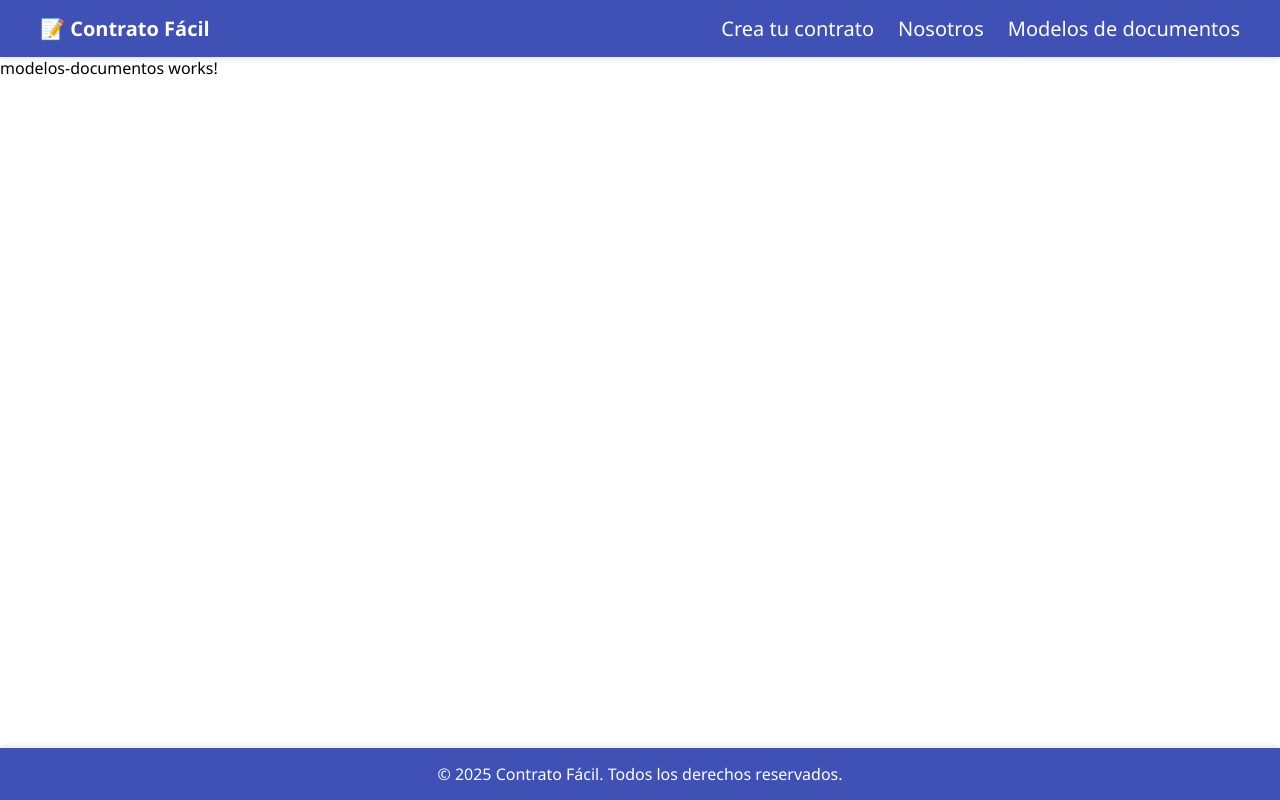
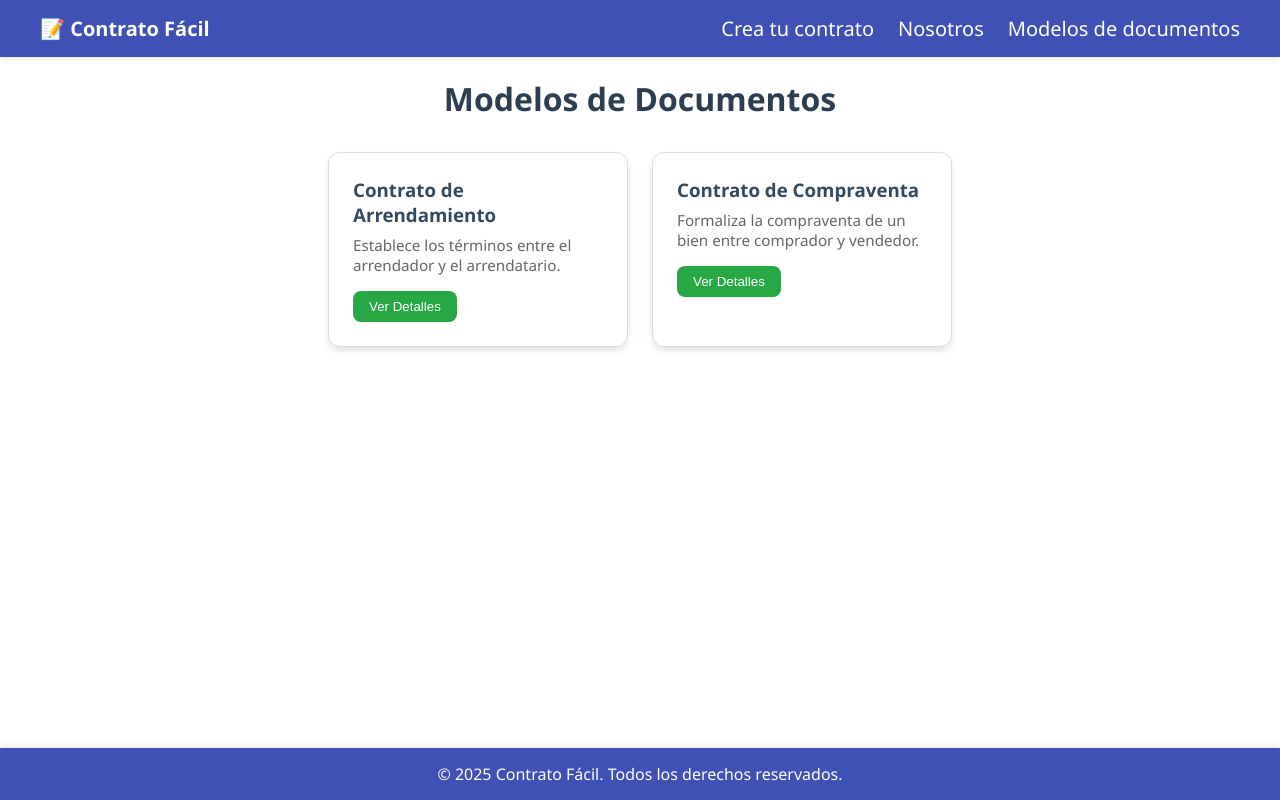
Before and after one commit to dayanaArmasB/pdf-transform, an Angular app: page /modelos in a window 1280 px wide. Built offline with nearby package versions, Linux system fonts and the light colour scheme.

Commit message:
implementacion del componente modelos v1

```diff
--- a/src/app/Components/modelos-documentos/modelos-documentos.component.css
+++ b/src/app/Components/modelos-documentos/modelos-documentos.component.css
@@ -0,0 +1,55 @@
+.titulo-modelos {
+  padding-top: 20px;
+  text-align: center;
+  margin-bottom: 2rem;
+  font-size: 2rem;
+  color: #2c3e50;
+}
+
+.modelos-container {
+  display: flex;
+  flex-wrap: wrap;
+  justify-content: center;
+  gap: 1.5rem;
+  padding: 0 1rem;
+}
+
+.modelo-card {
+  background-color: #ffffff;
+  border: 1px solid #ddd;
+  border-radius: 12px;
+  padding: 1.5rem;
+  width: 300px;
+  box-shadow: 0 4px 6px rgba(0, 0, 0, 0.1);
+  transition: transform 0.2s ease, box-shadow 0.2s ease;
+}
+
+.modelo-card:hover {
+  transform: translateY(-5px);
+  box-shadow: 0 6px 12px rgba(0, 0, 0, 0.15);
+}
+
+.modelo-card h3 {
+  margin: 0 0 0.5rem;
+  color: #34495e;
+}
+
+.modelo-card p {
+  font-size: 0.95rem;
+  color: #666;
+}
+
+.modelo-card button {
+  margin-top: 1rem;
+  padding: 0.5rem 1rem;
+  background-color: #28a745;
+  border: none;
+  color: white;
+  border-radius: 8px;
+  cursor: pointer;
+  transition: background-color 0.2s ease;
+}
+
+.modelo-card button:hover {
+  background-color: #218838;
+}
--- a/src/app/Components/modelos-documentos/modelos-documentos.component.html
+++ b/src/app/Components/modelos-documentos/modelos-documentos.component.html
@@ -1 +1,9 @@
-<p>modelos-documentos works!</p>
+<h2 class="titulo-modelos">Modelos de Documentos</h2>
+
+<div class="modelos-container">
+  <div class="modelo-card" *ngFor="let modelo of modelos">
+    <h3>{{ modelo.nombre }}</h3>
+    <p>{{ modelo.descripcion }}</p>
+    <button (click)="verModelo(modelo.id)">Ver Detalles</button>
+  </div>
+</div>
--- a/src/app/Components/modelos-documentos/modelos-documentos.component.ts
+++ b/src/app/Components/modelos-documentos/modelos-documentos.component.ts
@@ -1,12 +1,28 @@
-import { Component } from '@angular/core';
+import { CommonModule } from '@angular/common';
+import { HttpClient, HttpClientModule } from '@angular/common/http';
+import { Component, inject, OnInit } from '@angular/core';
 
 @Component({
   selector: 'app-modelos-documentos',
   standalone: true,
-  imports: [],
+  imports: [CommonModule, HttpClientModule],
   templateUrl: './modelos-documentos.component.html',
   styleUrl: './modelos-documentos.component.css'
 })
-export class ModelosDocumentosComponent {
+export class ModelosDocumentosComponent implements OnInit {
+modelos: any[] = [];
+  router: any;
+
+  constructor(private http: HttpClient) {}
+
+  ngOnInit() {
+    this.http.get<any[]>('assets/data/modelos-documentos.json').subscribe(data => {
+      this.modelos = data;
+    });
+  }
+
+  verModelo(id: string) {
+    this.router.navigate(['/contrato', id]); // o la ruta que estés usando
+  }
 
 }
--- a/src/app/app.config.ts
+++ b/src/app/app.config.ts
@@ -2,7 +2,11 @@ import { ApplicationConfig } from '@angular/core';
 import { provideRouter } from '@angular/router';
 
 import { routes } from './app.routes';
+import { provideHttpClient } from '@angular/common/http';
 
 export const appConfig: ApplicationConfig = {
-  providers: [provideRouter(routes)]
+  providers: [provideRouter(routes),
+    provideHttpClient(), // 👈 Aquí habilitas HTTP globalmente
+  ],
+
 };
--- /dev/null
+++ b/src/assets/data/modelos-documentos.json
@@ -0,0 +1,27 @@
+[
+  {
+    "id": "arrendamiento",
+    "nombre": "Contrato de Arrendamiento",
+    "descripcion": "Establece los términos entre el arrendador y el arrendatario.",
+    "campos": [
+      { "nombre": "arrendador", "tipo": "texto", "etiqueta": "Nombre del arrendador", "requerido": true },
+      { "nombre": "arrendatario", "tipo": "texto", "etiqueta": "Nombre del arrendatario", "requerido": true },
+      { "nombre": "direccion", "tipo": "texto", "etiqueta": "Dirección del inmueble", "requerido": true },
+      { "nombre": "monto", "tipo": "numero", "etiqueta": "Monto del alquiler", "requerido": true },
+      { "nombre": "fechaInicio", "tipo": "fecha", "etiqueta": "Fecha de inicio", "requerido": true },
+      { "nombre": "duracion", "tipo": "numero", "etiqueta": "Duración (meses)", "requerido": true }
+    ]
+  },
+  {
+    "id": "compraventa",
+    "nombre": "Contrato de Compraventa",
+    "descripcion": "Formaliza la compraventa de un bien entre comprador y vendedor.",
+    "campos": [
+      { "nombre": "vendedor", "tipo": "texto", "etiqueta": "Nombre del vendedor", "requerido": true },
+      { "nombre": "comprador", "tipo": "texto", "etiqueta": "Nombre del comprador", "requerido": true },
+      { "nombre": "bien", "tipo": "texto", "etiqueta": "Descripción del bien", "requerido": true },
+      { "nombre": "precio", "tipo": "numero", "etiqueta": "Precio del bien", "requerido": true },
+      { "nombre": "fecha", "tipo": "fecha", "etiqueta": "Fecha del contrato", "requerido": true }
+    ]
+  }
+]
```
Also changed, not shown: src/app/services/documento.service.ts (added, +17 -0 lines), 1 other file (tests, documents, lock files or other folders).
